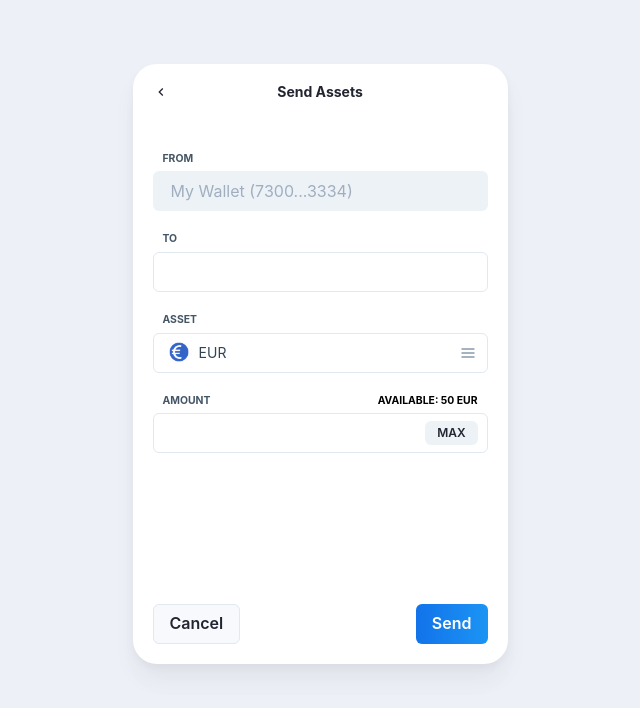
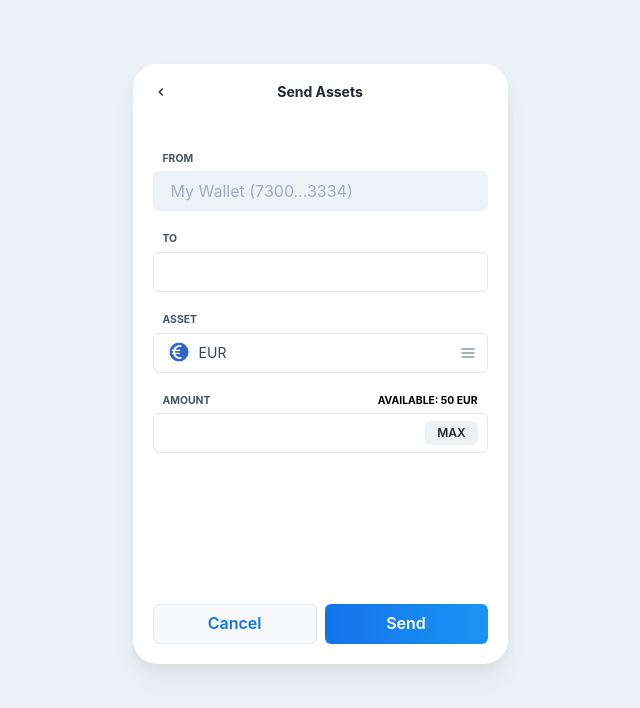
Before and after one commit to nambka/ronin-wallet, a React (Create React App) app: page /send in a window 1280 px wide. Shown: the top 708 px of the page, without its empty margins (320-960 px from the left). Built offline with nearby package versions, Linux system fonts and the light colour scheme.

Commit message:
refactor: add width height props for button

```diff
--- a/src/components/Button.tsx
+++ b/src/components/Button.tsx
@@ -6,11 +6,13 @@ type Props = {
   onClick?: () => void;
   variant?: string;
   type?: string;
+  width?: string;
+  height?: string;
   children?: ReactNode;
 };
 
-const Button = ({onClick, variant, type, children}: Props) => (
-  <StyledButton onClick={onClick} variant={variant} type={type}>
+const Button = ({onClick, variant, type, width, height, children}: Props) => (
+  <StyledButton onClick={onClick} variant={variant} type={type} width={width} height={height}>
     {children}
     <ButtonHelper />
   </StyledButton>
@@ -36,7 +38,7 @@ const StyledButton = styled(ButtonUI)`
   z-index: 1;
   /* background: linear-gradient(to right, #1273ea, #1c94f4)!important; */
   background: ${props => props.variant == 'outline' ? "#f7f9fc" : "linear-gradient(to right, #1273ea, #1c94f4)!important"};
-  color: #fff;
+  color: ${props => props.variant == 'outline' ? "#1273ea!important" : "#fff"};
   ${ButtonHelper} {
     background: ${props => props.variant == 'outline' ? "#edf1f7" : "linear-gradient(to right, #5ab0f4, #1273ea)!important"};
   }
```
